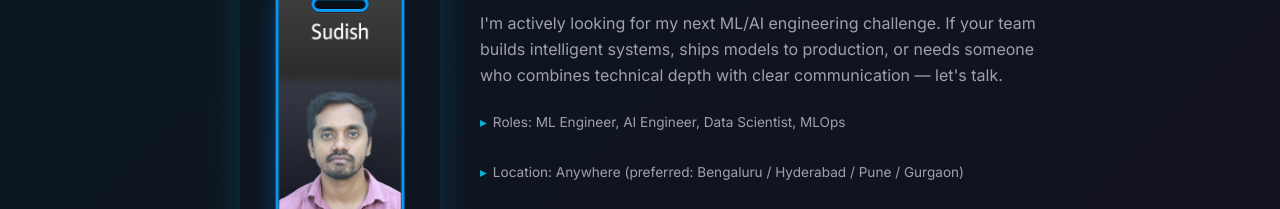
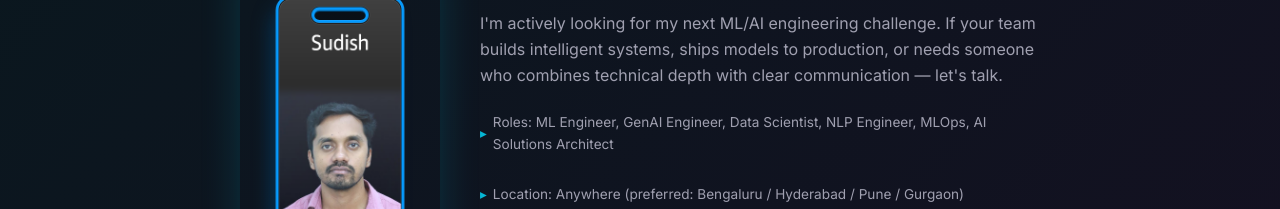
Before and after one commit to Sudish007/portfolio, a plain HTML site: page index.html in a window 1280 px wide. Shown: the part 6502-6711 px from the top of the page. Drawn offline with Linux system fonts and the light colour scheme.

Commit message:
Expand target roles: GenAI Engineer, NLP Engineer, AI Solutions Architect

```diff
--- a/index.html
+++ b/index.html
@@ -469,7 +469,7 @@ section{padding:70px 0}.numbers-section,.why-hire,.hire-section{padding:60px 0}
 <h2>🔥 Want Me on Your Team?</h2>
 <p class="hire-subtitle" style="text-align:left;margin:14px 0">I'm actively looking for my next ML/AI engineering challenge. If your team builds intelligent systems, ships models to production, or needs someone who combines technical depth with clear communication — let's talk.</p>
 <div class="hire-details" style="justify-content:flex-start">
-<span><span class="dot">▸</span> Roles: ML Engineer, AI Engineer, Data Scientist, MLOps</span>
+<span><span class="dot">▸</span> Roles: ML Engineer, GenAI Engineer, Data Scientist, NLP Engineer, MLOps, AI Solutions Architect</span>
 <span><span class="dot">▸</span> Location: Anywhere (preferred: Bengaluru / Hyderabad / Pune / Gurgaon)</span>
 <span><span class="dot">▸</span> Notice Period: 30 Days / Negotiable</span>
 <span><span class="dot">▸</span> Available: Immediately for interviews</span>
```
